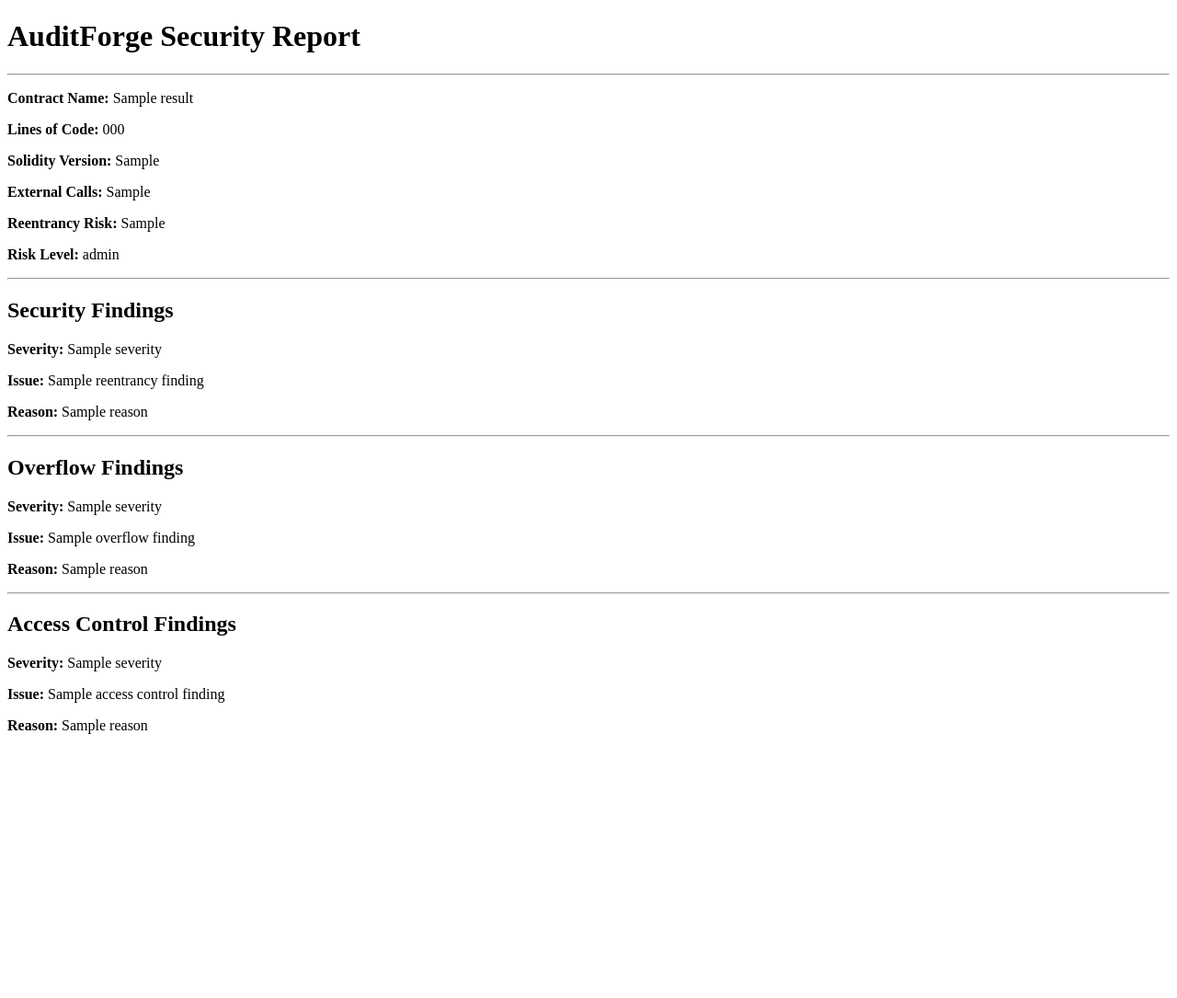
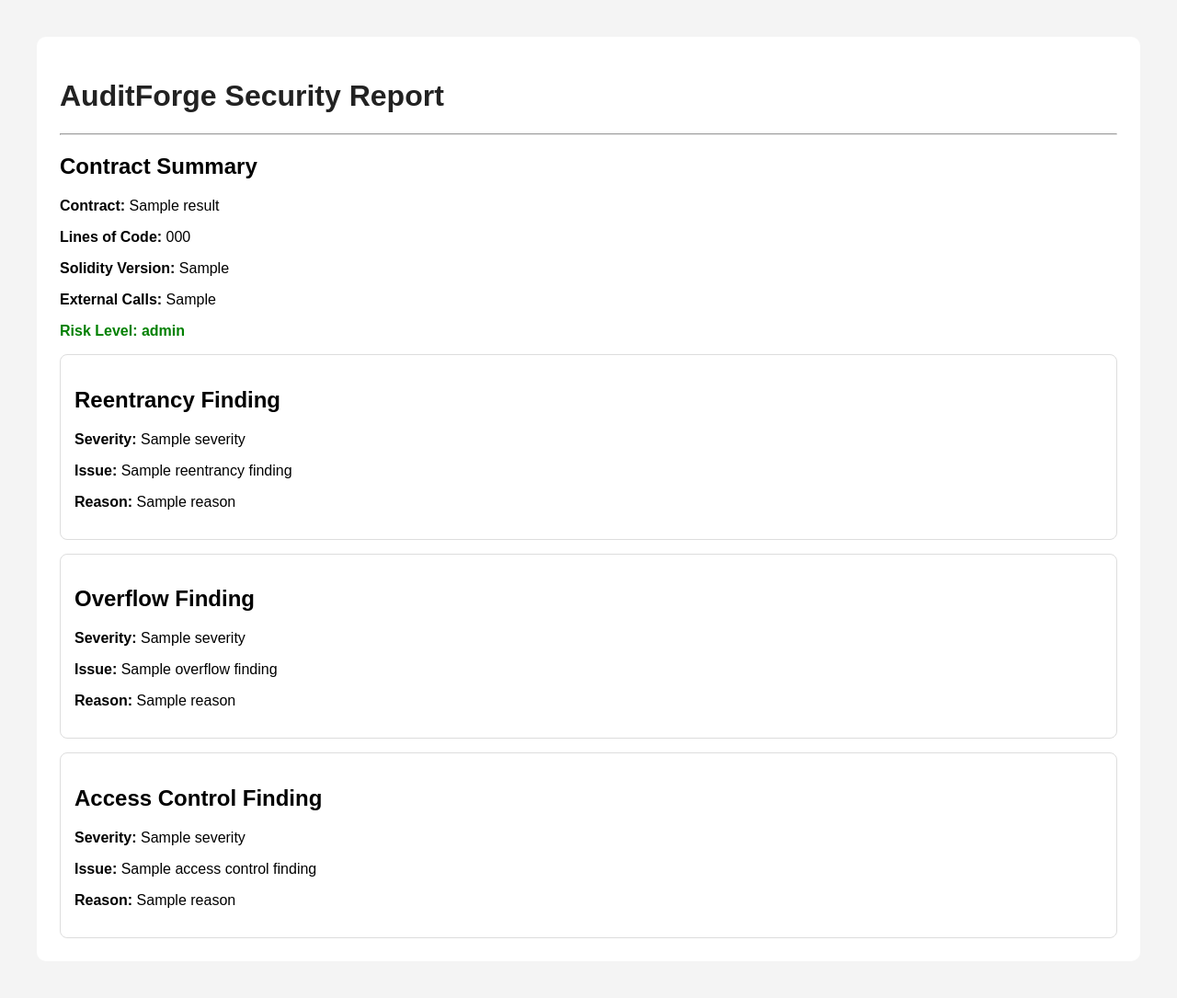
Before and after one commit to husna-fathima-713/AuditForge, a Flask app: template templates/report.html in a window 1280 px wide. Shown: the whole page at 92% size. Before the commit the page ends 798 px from the top, so only its background shows below. Run offline with Flask 3, Linux system fonts and the light colour scheme; the template is opened without the code that fills it: most values are stand-ins (such as "Sample title", 1, 10 or a date in 2020).

Commit message:
Update Reports

```diff
--- a/templates/report.html
+++ b/templates/report.html
@@ -1,49 +1,52 @@
 <!DOCTYPE html>
 <html>
+
 <head>
     <title>AuditForge Report</title>
+    <link rel="stylesheet"
+          href="{{ url_for('static', filename='style.css') }}">
 </head>
+
 <body>
+
+<div class="container">
 
     <h1>AuditForge Security Report</h1>
 
     <hr>
 
-    <p>
-        <strong>Contract Name:</strong>
-        {{ result.contract_name }}
+    <h2>Contract Summary</h2>
+
+    <p><strong>Contract:</strong> {{ result.contract_name }}</p>
+
+    <p><strong>Lines of Code:</strong> {{ result.lines_of_code }}</p>
+
+    <p><strong>Solidity Version:</strong> {{ result.solidity_version }}</p>
+
+    <p><strong>External Calls:</strong> {{ result.external_calls }}</p>
+
+    {% if result.risk_level == "HIGH" %}
+        <p class="high">
+            Risk Level: {{ result.risk_level }}
         </p>
 
-    <p>
-        <strong>Lines of Code:</strong>
-        {{ result.lines_of_code }}
+    {% elif result.risk_level == "MEDIUM" %}
+        <p class="medium">
+            Risk Level: {{ result.risk_level }}
         </p>
 
-    <p>
-        <strong>Solidity Version:</strong>
-        {{ result.solidity_version }}
+    {% else %}
+        <p class="low">
+            Risk Level: {{ result.risk_level }}
         </p>
 
-    <p>
-        <strong>External Calls:</strong>
-        {{ result.external_calls }}
-    </p>
-
-    <p>
-        <strong>Reentrancy Risk:</strong>
-        {{ result.reentrancy_risk }}
-    </p>
-
-    <p>
-        <strong>Risk Level:</strong>
-        {{ result.risk_level }}
-    </p>
+    {% endif %}
 
     {% if result.reentrancy_finding %}
 
-    <hr>
+    <div class="finding">
 
-    <h2>Security Findings</h2>
+        <h2>Reentrancy Finding</h2>
 
         <p>
             <strong>Severity:</strong>
@@ -60,13 +63,15 @@
             {{ result.reentrancy_finding.reason }}
         </p>
 
+    </div>
+
     {% endif %}
 
     {% if result.overflow_finding %}
 
-    <hr>
+    <div class="finding">
 
-    <h2>Overflow Findings</h2>
+        <h2>Overflow Finding</h2>
 
         <p>
             <strong>Severity:</strong>
@@ -83,13 +88,15 @@
             {{ result.overflow_finding.reason }}
         </p>
 
+    </div>
+
     {% endif %}
 
     {% if result.access_control_finding %}
 
-    <hr>
+    <div class="finding">
 
-    <h2>Access Control Findings</h2>
+        <h2>Access Control Finding</h2>
 
         <p>
             <strong>Severity:</strong>
@@ -106,7 +113,11 @@
             {{ result.access_control_finding.reason }}
         </p>
 
+    </div>
+
     {% endif %}
+
+</div>
 
 </body>
 </html>
```
Lines whose indentation alone changed are shown as unchanged.
